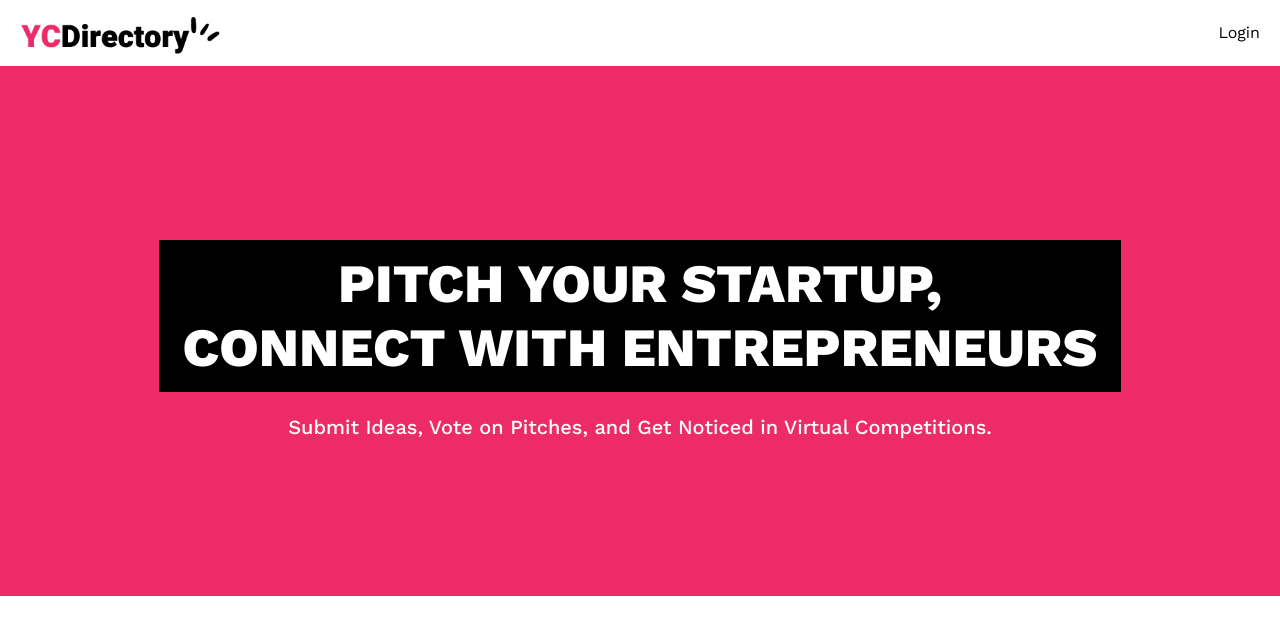
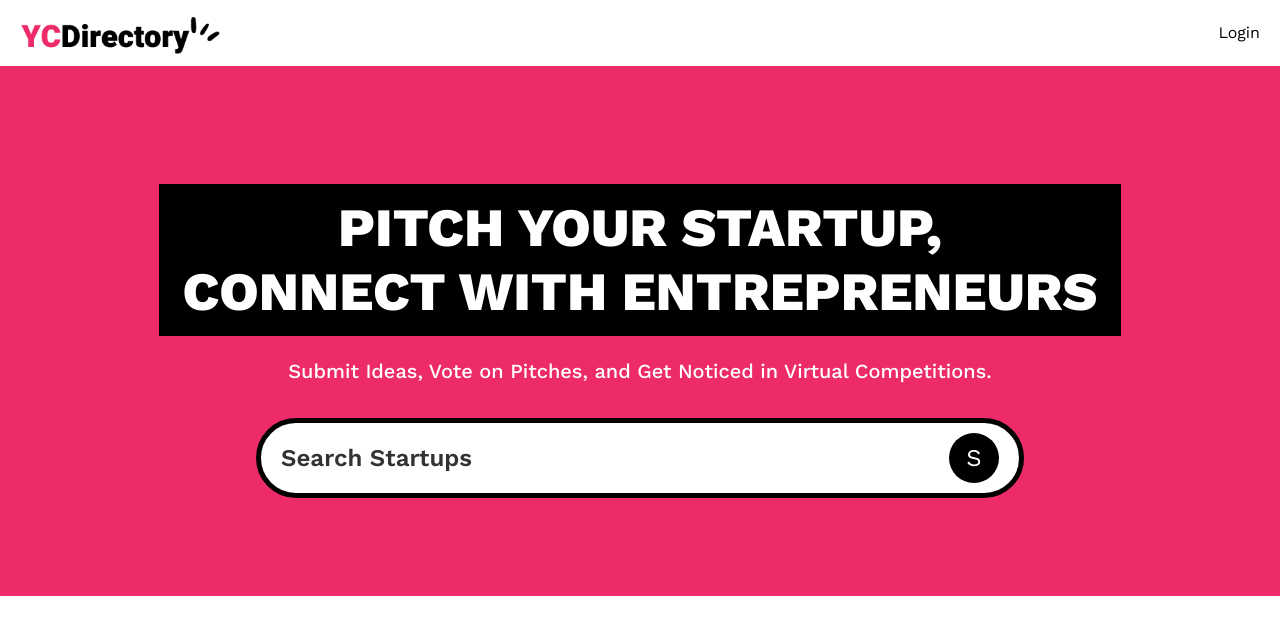
Before and after one commit to the-blue-coder/yc-directory, a Next.js app: page / in a window 1280 px wide. Shown: the top 634 px of the page. Built offline with nearby package versions, Linux system fonts and the light colour scheme; no server answers.

Commit message:
form aokeee

```diff
--- a/app/(root)/page.tsx
+++ b/app/(root)/page.tsx
@@ -1,4 +1,8 @@
-const Home: React.FC = () => {
+import SearchForm from "../components/SearchForm";
+
+const Home: React.FC<THomeProps> = async ({ searchParams }) => {
+    const query = (await searchParams).query;
+
     return (
         <>
             <section className="pink_container">
@@ -8,9 +12,15 @@
                 </h1>
 
                 <p className="sub-heading !max-w-3xl">Submit Ideas, Vote on Pitches, and Get Noticed in Virtual Competitions.</p>
+
+                <SearchForm query={query} />
             </section>
         </>
     );
 };
 
+type THomeProps = {
+    searchParams: Promise<{ query?: string }>;
+};
+
 export default Home;
--- /dev/null
+++ b/app/components/SearchForm.tsx
@@ -0,0 +1,23 @@
+import Form from "next/form";
+import SearchFormReset from "./SearchFormReset";
+
+const SearchForm: React.FC<TSearchFormProps> = ({ query }) => {
+    return (
+        <Form action="/" scroll={false} className="search-form">
+            <input name="query" defaultValue={query} className="search-input" placeholder="Search Startups" />
+
+            <div className="flex gap-2">
+                {query && <SearchFormReset />}
+                <button type="submit" className="search-btn text-white">
+                    S
+                </button>
+            </div>
+        </Form>
+    );
+};
+
+type TSearchFormProps = {
+    query?: string;
+};
+
+export default SearchForm;
--- /dev/null
+++ b/app/components/SearchFormReset.tsx
@@ -0,0 +1,23 @@
+"use client";
+
+import Link from "next/link";
+
+const SearchFormReset: React.FC = () => {
+    const reset = () => {
+        const form = document.querySelector(".search-form") as HTMLFormElement;
+
+        if (form) {
+            form.reset();
+        }
+    };
+
+    return (
+        <button type="reset" onClick={reset}>
+            <Link href="/" className="search-btn text-white">
+                X
+            </Link>
+        </button>
+    );
+};
+
+export default SearchFormReset;
```
